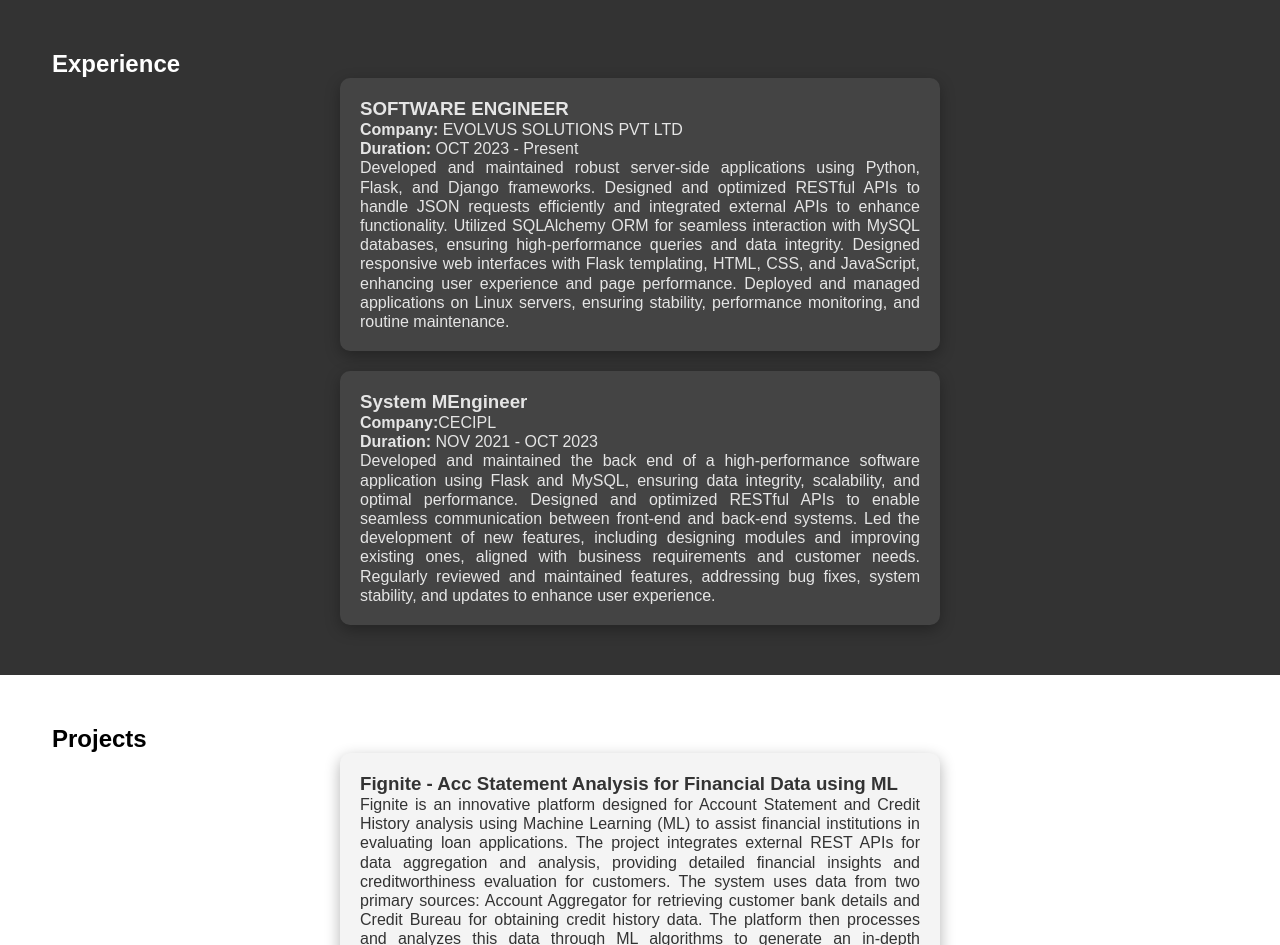
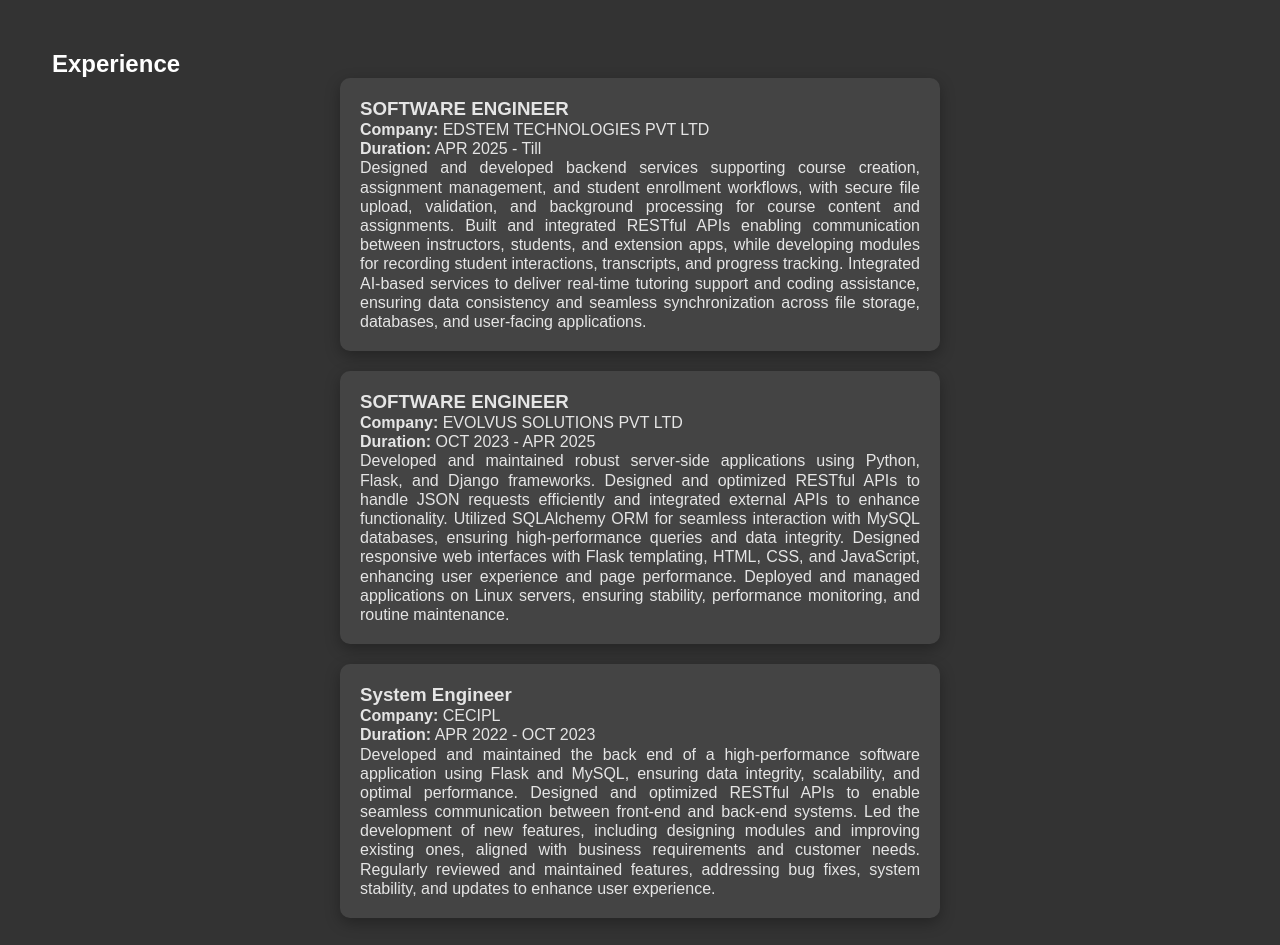
Before and after one commit to prasath-git/portfolio, a plain HTML site: page index.html in a window 1280 px wide. Shown: the part 800-1745 px from the top of the page. Drawn offline with nearby package versions, Linux system fonts and the light colour scheme.

Commit message:
Update index.html

```diff
--- a/index.html
+++ b/index.html
@@ -69,8 +69,20 @@
             <div class="experience-container">
                 <div class="experience-card">
                 <h3>SOFTWARE ENGINEER</h3>
-                <p><strong>Company:</strong> EVOLVUS SOLUTIONS PVT LTD</p>
-                <p><strong>Duration:</strong> OCT 2023 - Present</p>
+                <p><strong>Company:</strong> EDSTEM TECHNOLOGIES PVT LTD </p>
+                <p><strong>Duration:</strong> APR 2025 - Till</p>
+                <p>
+                    Designed and developed backend services supporting course creation, assignment management, and student enrollment workflows,
+                    with secure file upload, validation, and background processing for course content and assignments. Built and integrated RESTful APIs
+                    enabling communication between instructors, students, and extension apps, while developing modules for recording student interactions,
+                    transcripts, and progress tracking. Integrated AI-based services to deliver real-time tutoring support and coding assistance, ensuring
+                    data consistency and seamless synchronization across file storage, databases, and user-facing applications.
+                </p>
+                </div>
+                <div class="experience-card">
+                <h3>SOFTWARE ENGINEER</h3>
+                <p><strong>Company:</strong> EVOLVUS SOLUTIONS PVT LTD </p>
+                <p><strong>Duration:</strong> OCT 2023 - APR 2025</p>
                 <p>
                     Developed and maintained robust server-side applications using Python, Flask, and Django frameworks.
                     Designed and optimized RESTful APIs to handle JSON requests efficiently and integrated external APIs to enhance functionality.
@@ -80,9 +92,9 @@
                 </p>
                 </div>
                 <div class="experience-card">
-                <h3>System MEngineer</h3>
-                <p><strong>Company:</strong>CECIPL</p>
-                <p><strong>Duration:</strong> NOV 2021 - OCT 2023</p>
+                <h3>System Engineer</h3>
+                <p><strong>Company:</strong> CECIPL </p>
+                <p><strong>Duration:</strong> APR 2022 - OCT 2023</p>
                 <p>
                     Developed and maintained the back end of a high-performance software application using Flask
                     and MySQL, ensuring data integrity, scalability, and optimal performance. Designed and optimized
```
